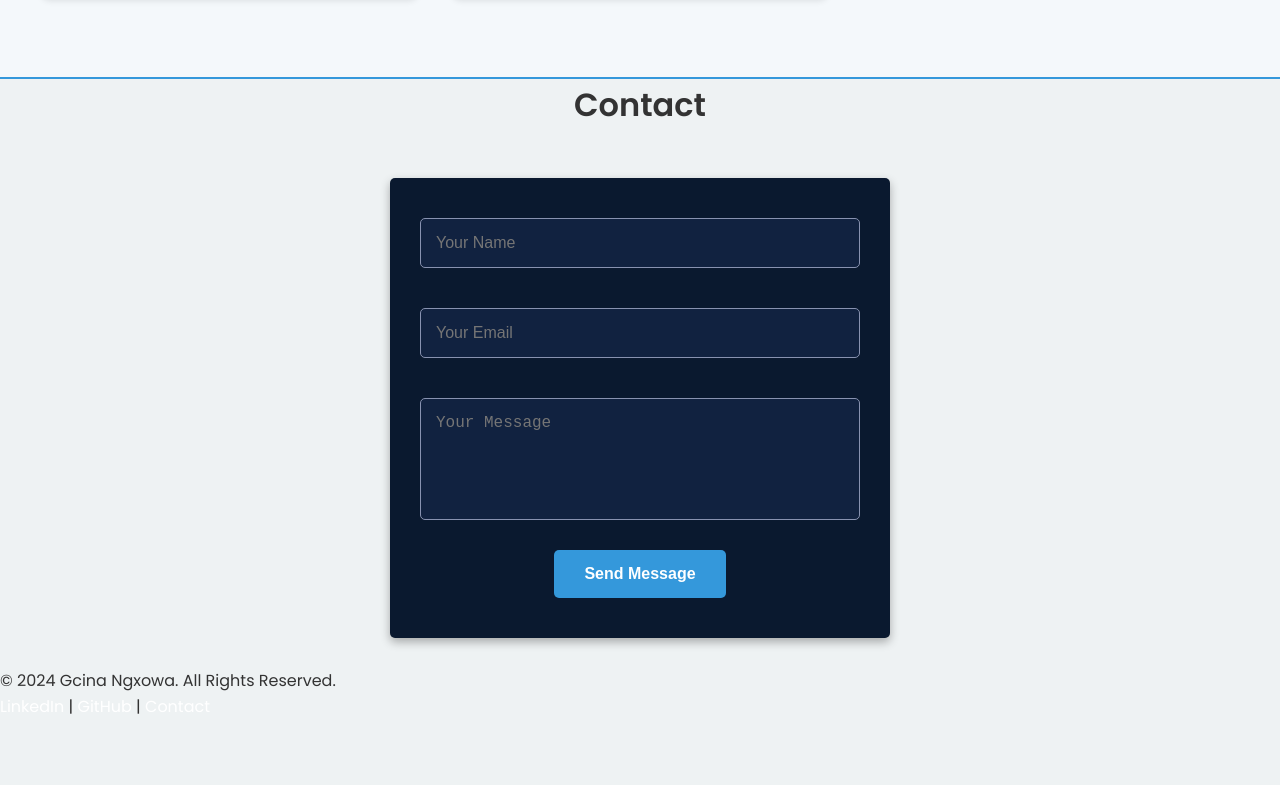
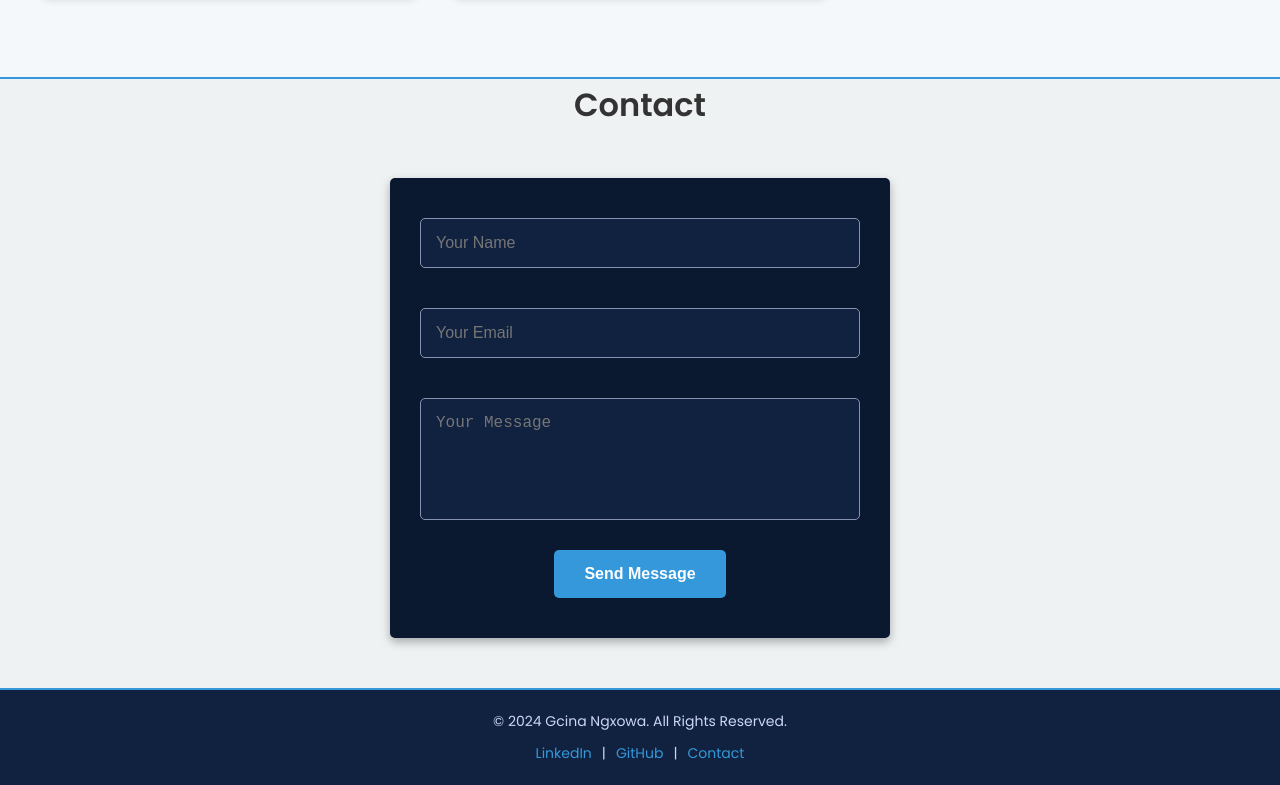
Before and after one commit to Gcina-jpy/myportfolio, a plain HTML site: page portfolio/index.html in a window 1280 px wide. Shown: the part 2375-3160 px from the top of the page. Before the commit the page ends 3094 px from the top, so only its background shows below. Drawn offline with nearby package versions, Linux system fonts and the light colour scheme.

Commit message:
Update style.css

```diff
--- a/portfolio/style.css
+++ b/portfolio/style.css
@@ -1,4 +1,3 @@
-/* General Reset */
 * {
     margin: 0;
     padding: 0;
@@ -320,6 +319,47 @@ button:hover {
     font-weight: bold;
     color: #3498db;
 }
+/* Footer Section */
+.footer {
+    background: #112240;
+    color: #ccd6f6;
+    padding: 20px 0;
+    text-align: center;
+    border-top: 2px solid #3498db;
+    margin-top: 50px;
+}
+
+.footer-content {
+    max-width: 1200px;
+    margin: 0 auto;
+    padding: 0 20px;
+}
+
+.footer p {
+    margin-bottom: 10px;
+    font-size: 14px;
+}
+
+.footer-links {
+    display: flex;
+    justify-content: center;
+    gap: 10px;
+    font-size: 14px;
+}
+
+.footer-links a {
+    color: #3498db;
+    text-decoration: none;
+    transition: color 0.3s ease;
+}
+
+.footer-links a:hover {
+    color: #3498db;
+}
+
+.footer-links span {
+    color: #ccd6f6;
+}
 
 
 /* Media Queries */
```
